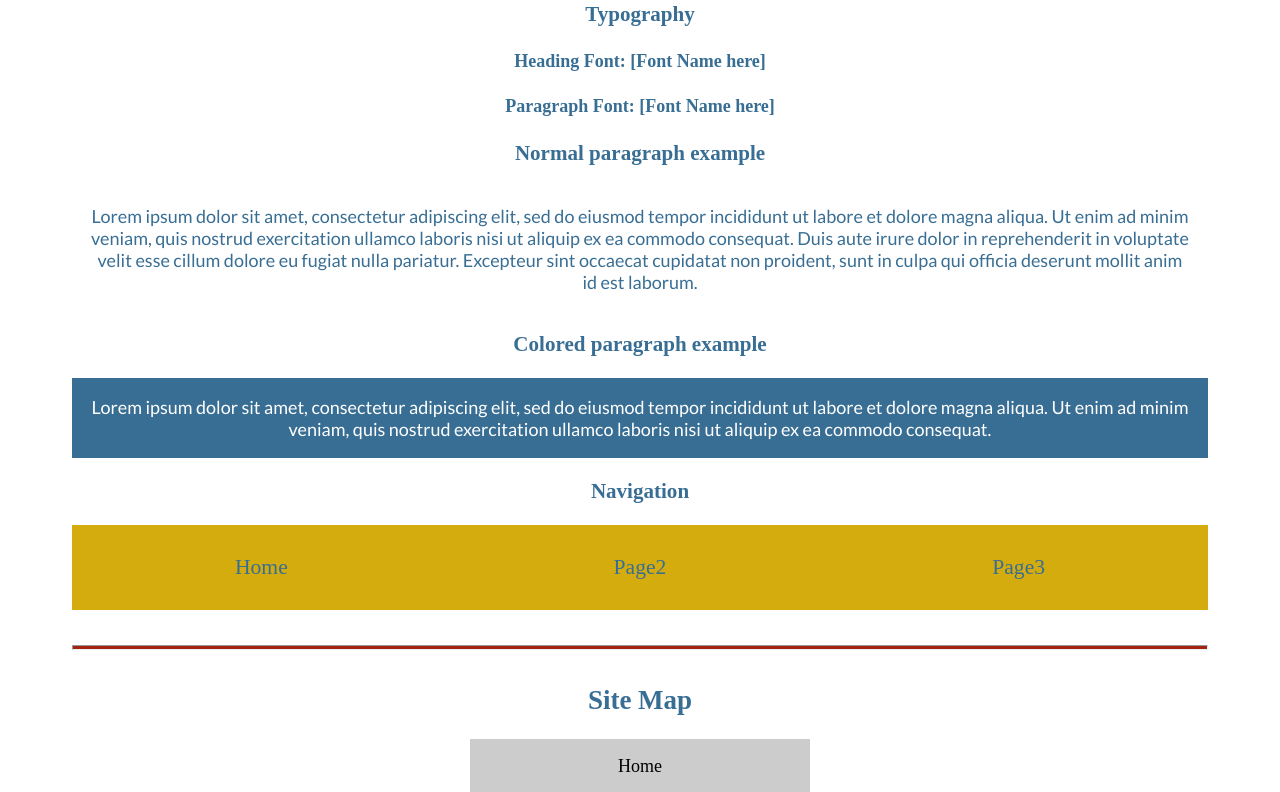
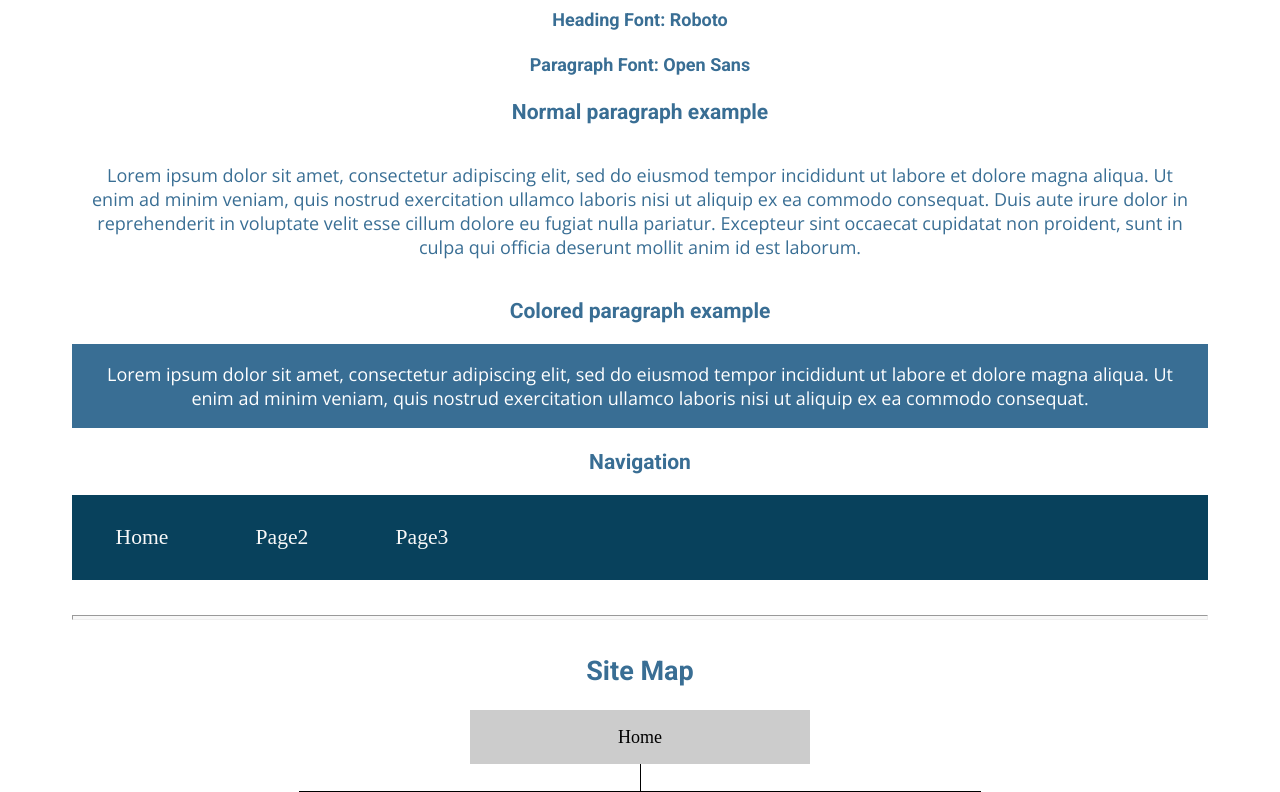
Before and after one commit to NicoFrezzia/wdd130, a plain HTML site: page final-project/site-plan.html in a window 1280 px wide. Shown: the part 2008-2800 px from the top of the page. Drawn offline with nearby package versions, Linux system fonts and the light colour scheme; a web font is replaced by a local one.

Commit message:
Updated site plan for personal page

```diff
--- a/final-project/site-plan.html
+++ b/final-project/site-plan.html
@@ -24,7 +24,7 @@
 
 
       <h3>Audience</h3>
-      <p>[Your audience here]</p>  <!-- change this -->
+      <p>This would be for potential employers. For me to able to show them projects I have done and be able to be a freelance work.</p>  <!-- change this -->
 
       <hr>
       <h2>Branding</h2>
@@ -58,10 +58,10 @@
       <!-- Choose a font for your paragraphs (body copy) and headlines. What font(s) have you chosen? Why did you choose what you did?  Make sure to review the list of web safe fonts at W3Schools.org as a starting point.  Think also about which of your colors above you might use for background and font colors. -->
 
       <h4>
-        Heading Font: [Font Name here]  <!-- change this -->
+        Heading Font: Roboto<!-- change this -->
       </h4>
       <h4>
-        Paragraph Font: [Font Name here]  <!-- change this -->
+        Paragraph Font: Open Sans <!-- change this -->
       </h4>
       <h3>
         Normal paragraph example
--- a/final-project/styles/site-plan.css
+++ b/final-project/styles/site-plan.css
@@ -1,18 +1,18 @@
 /* if you are using any Google fonts change the font names below to your fonts.
 Any spaces in your font name should be replaced with a +.
 Fonts are separated by a | */
-@import url('https://fonts.googleapis.com/css?family=IM+Fell+French+Canon+SC|Lato');
+@import url('https://fonts.googleapis.com/css2?family=Montserrat:ital,wght@0,100..900;1,100..900&family=Open+Sans:ital,wght@0,300..800;1,300..800&family=Roboto:ital,wght@0,100;0,300;0,400;0,500;0,700;0,900;1,100;1,300;1,400;1,500;1,700;1,900&display=swap');
 
 :root {
   /* change the values below to your colors from your palette */
-  --primary-color: #396E94   ;
-  --secondary-color: #E7C24F ;
-  --accent1-color: #A42212;
-  --accent2-color: white;
+  --primary-color: #08415C  ;
+  --secondary-color: #CC2936 ;
+  --accent1-color: #F8F8F8;
+  --accent2-color: #B4D2E7;
 
   /* change the values below to your chosen font(s) */
-  --heading-font: "IM Fell French Canon SC";
-  --paragraph-font: Lato, Helvetica, sans-serif;
+  --heading-font: "Roboto", "Montserrat";
+  --paragraph-font: "Open Sans", "Montserrat";
 
   /* these colors below should be chosen from among your palette colors above */
   --headline-color-on-white: #396E94;  /* headlines on a white background */
@@ -20,9 +20,9 @@ Fonts are separated by a | */
   --paragraph-color-on-white: #396E94; /* paragraph text on a white background */
   --paragraph-color-on-color: white; /* paragraph text on a colored background */
   --paragraph-background-color: #396E94  ;
-  --nav-link-color: #396E94;
-  --nav-background-color: #D4AC0D;
-  --nav-hover-link-color: white;
+  --nav-link-color: #F8F8F8;
+  --nav-background-color: #08415C;
+  --nav-hover-link-color: #F8F8F8;
   --nav-hover-background-color: #396E94;
 }
 
@@ -53,8 +53,6 @@ hr {
   background: var(--accent1-color);
 }
 header {
-  display: grid;
-  grid-template-columns: 150px auto;
   padding: 1em;
   text-align: center;
   color: var(--headline-color-on-color);
@@ -103,7 +101,6 @@ p.colored {
 
 nav {
   display: flex;
-  justify-content: space-around;
   background-color: var(--nav-background-color);
   line-height: 3em;
   text-align: center;
```
Also changed, not shown: practice/challenge8.html (added, +13 -0 lines), practice/images/w08_teton_mountains.jpg (added), 1 other file.
